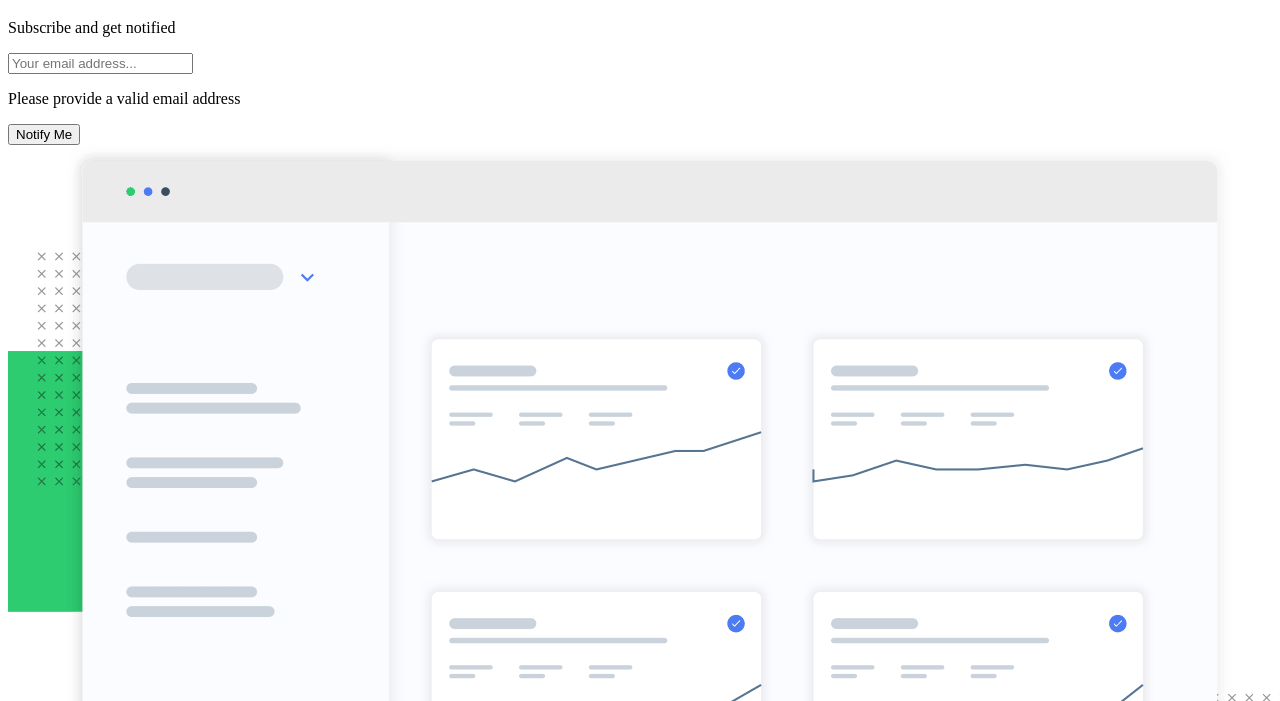
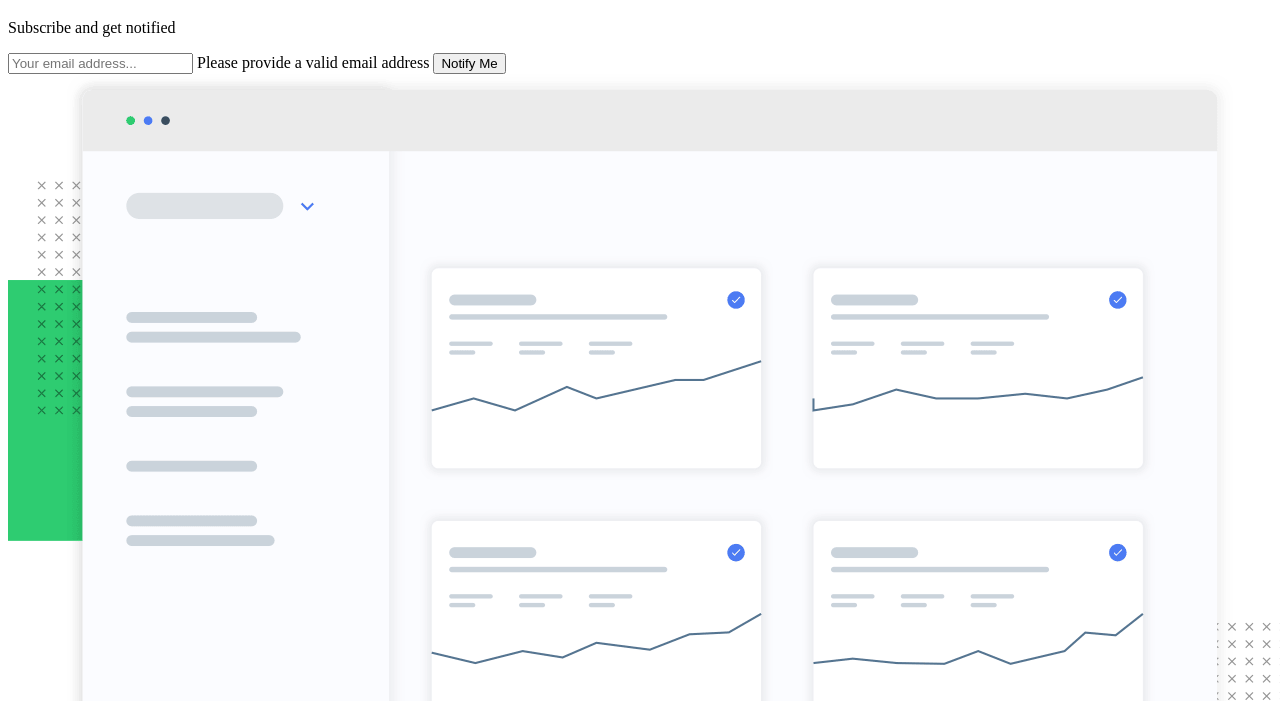
Before and after one commit to mateusbelicio/ping-coming-soon-page, a website built with Parcel: page index.html in a window 1280 px wide. Shown: the part 99-800 px from the top of the page. Built offline with nearby package versions, Linux system fonts and the light colour scheme.

Commit message:
Add build

```diff
--- a/index.html
+++ b/index.html
@@ -31,7 +31,7 @@
             placeholder="Your email address..."
             class="form__input"
           />
-          <p class="form__error-msg">Please provide a valid email address</p>
+          <span class="form__error-msg">Please provide a valid email address</span>
         </label>
 
         <button type="submit" class="form__button btn btn--default">Notify Me</button>
--- a/package.json
+++ b/package.json
@@ -5,7 +5,9 @@
   "default": "index.html",
   "scripts": {
     "start": "parcel index.html",
-    "build": "parcel build index.html --dist-dir ./dist"
+    "build": "parcel build index.html --dist-dir ./dist",
+    "predeploy": "rd /s dist && parcel build index.html --no-source-maps --public-url /ping-coming-soon-page/",
+    "deploy": "gh-pages -d dist"
   },
   "repository": {
     "type": "git",
@@ -19,6 +21,7 @@
   "homepage": "https://github.com/mateusbelicio/ping-coming-soon-page",
   "devDependencies": {
     "@parcel/transformer-sass": "^2.8.2",
+    "gh-pages": "^4.0.0",
     "parcel": "^2.8.2",
     "sass": "^1.57.1"
   },
```
Also changed, not shown: 1 other file.
